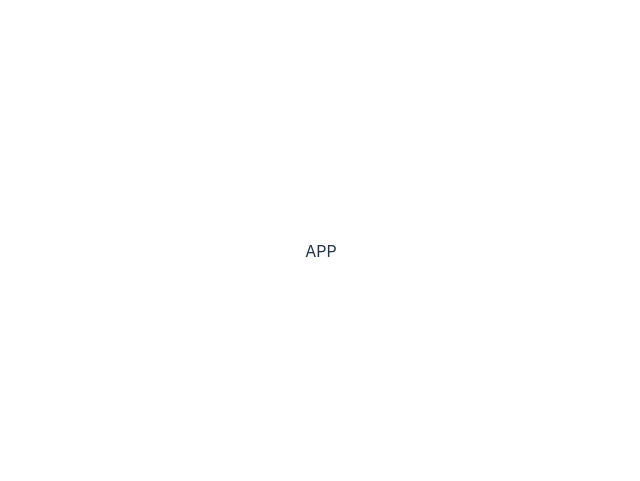
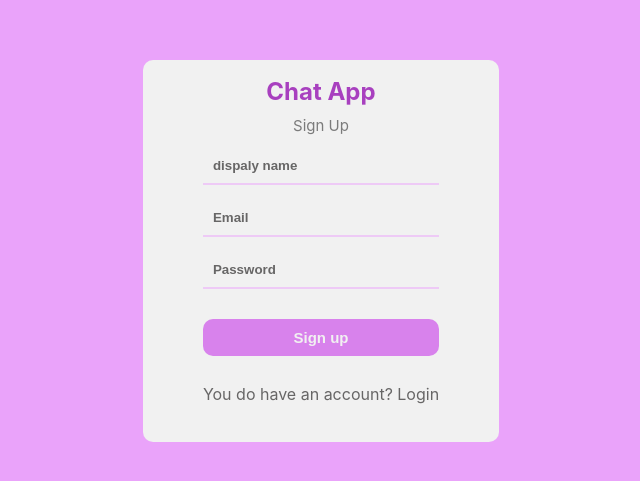
Before and after one commit to DhuhaAhmad/chat-app, a React (Vite) app: page / in a window 1280 px wide. Shown: the part 149-630 px from the top of the page, without its empty margins (319-959 px from the left). Built offline with nearby package versions, Linux system fonts and the light colour scheme.

Commit message:
created sign up + log in component

```diff
--- a/index.html
+++ b/index.html
@@ -4,7 +4,7 @@
     <meta charset="UTF-8" />
     <link rel="icon" type="image/svg+xml" href="/vite.svg" />
     <meta name="viewport" content="width=device-width, initial-scale=1.0" />
-    <title>Vite + React</title>
+    <title>Chat App</title>
   </head>
   <body>
     <div id="root"></div>
--- a/package.json
+++ b/package.json
@@ -10,7 +10,8 @@
   },
   "dependencies": {
     "react": "^18.2.0",
-    "react-dom": "^18.2.0"
+    "react-dom": "^18.2.0",
+    "sass": "^1.57.1"
   },
   "devDependencies": {
     "@types/react": "^18.0.26",
--- a/src/App.css
+++ b/src/App.css
@@ -1,41 +1,6 @@
 #root {
-  max-width: 1280px;
+  /* max-width: 1280px; */
   margin: 0 auto;
-  padding: 2rem;
+  /* padding: 2rem; */
   text-align: center;
 }
-
-.logo {
-  height: 6em;
-  padding: 1.5em;
-  will-change: filter;
-}
-.logo:hover {
-  filter: drop-shadow(0 0 2em #646cffaa);
-}
-.logo.react:hover {
-  filter: drop-shadow(0 0 2em #61dafbaa);
-}
-
-@keyframes logo-spin {
-  from {
-    transform: rotate(0deg);
-  }
-  to {
-    transform: rotate(360deg);
-  }
-}
-
-@media (prefers-reduced-motion: no-preference) {
-  a:nth-of-type(2) .logo {
-    animation: logo-spin infinite 20s linear;
-  }
-}
-
-.card {
-  padding: 2em;
-}
-
-.read-the-docs {
-  color: #888;
-}
--- a/src/App.jsx
+++ b/src/App.jsx
@@ -1,14 +1,14 @@
-import { useState } from 'react'
-import './App.css'
-
+import { useState } from "react";
+import SignUp from "./components/Signup";
+import "./App.css";
+import "./style.scss"
 function App() {
-  const [count, setCount] = useState(0)
-
   return (
     <div className="App">
-      APP
+      <SignUp />
+
     </div>
-  )
+  );
 }
 
-export default App
+export default App;
--- /dev/null
+++ b/src/components/SignUp.jsx
@@ -0,0 +1,22 @@
+function SignUp() {
+    return ( <>
+    <div className="formContainer">
+        <div className="formWrapper">
+            <span className="logo">Chat App</span>
+            <span className="title">Sign Up</span>
+            <form>
+                <input type="text" placeholder="dispaly name"/>
+                <input type="email" placeholder="Email"/>
+                <input type="password" placeholder="Password"/>
+                <input type="file" id="file" style={{display:"none"}}/>
+                <label htmlFor="file"></label>
+
+                <button>Sign up</button>
+            </form>
+            <p>You do have an account? Login</p>
+        </div>
+    </div>
+    </> );
+}
+
+export default SignUp;
--- a/src/index.css
+++ b/src/index.css
@@ -4,8 +4,8 @@
   line-height: 24px;
   font-weight: 400;
 
-  color-scheme: light dark;
-  color: rgba(255, 255, 255, 0.87);
+  /* color-scheme: light dark; */
+  color: #ffffffde;
   background-color: #242424;
 
   font-synthesis: none;
@@ -15,14 +15,7 @@
   -webkit-text-size-adjust: 100%;
 }
 
-a {
-  font-weight: 500;
-  color: #646cff;
-  text-decoration: inherit;
-}
-a:hover {
-  color: #535bf2;
-}
+
 
 body {
   margin: 0;
@@ -30,9 +23,10 @@ body {
   place-items: center;
   min-width: 320px;
   min-height: 100vh;
+  overflow-x: hidden;
 }
 
-h1 {
+/* h1 {
   font-size: 3.2em;
   line-height: 1.1;
 }
@@ -54,17 +48,17 @@ button:hover {
 button:focus,
 button:focus-visible {
   outline: 4px auto -webkit-focus-ring-color;
-}
+}*/
 
 @media (prefers-color-scheme: light) {
   :root {
     color: #213547;
     background-color: #ffffff;
   }
-  a:hover {
+  /* a:hover {
     color: #747bff;
   }
   button {
     background-color: #f9f9f9;
-  }
+  } */
 }
--- /dev/null
+++ b/src/style.scss
@@ -0,0 +1,57 @@
+.formContainer{
+    background: #eaa3fa;
+    height: 100vh;
+    width: 100vw;
+    display: flex;
+    align-items: center;
+    justify-content: center ;
+    color: #676666;
+
+    .formWrapper{
+        background: #f1f1f1;
+        padding: 20px 60px;
+        border-radius: 10px;
+        display: flex;
+        flex-direction: column;
+        gap: 10px;
+
+        .logo{
+            color: #a840bf;
+            font-weight: 700;
+            font-size: 24px;
+        }
+        .title{
+            color: #5b5b5bc8;
+            font-size: 15px;
+        }
+        form{
+            display: flex;
+            flex-direction: column;
+            gap: 15px;
+
+            input{
+                background:#f1f1f1;
+                padding: 10px;
+                border: none;
+                border-bottom: 2px solid #eaa3fa7e;
+
+                &::placeholder{
+                    color: #676666;
+                     font-weight: 600;
+                }
+            }
+
+            button{
+                background: #d265ebca;
+                color: #f1f1f1;
+                padding: 10px;
+                font-weight: 600;
+                font-size: 15px;
+                border-radius: 10px;
+                border: none;
+                cursor: pointer;
+            }
+        }
+
+    }
+}
```
Also changed, not shown: src/components/LogIn.jsx (added, +7 -0 lines), 1 other file (tests, documents, lock files or other folders).
